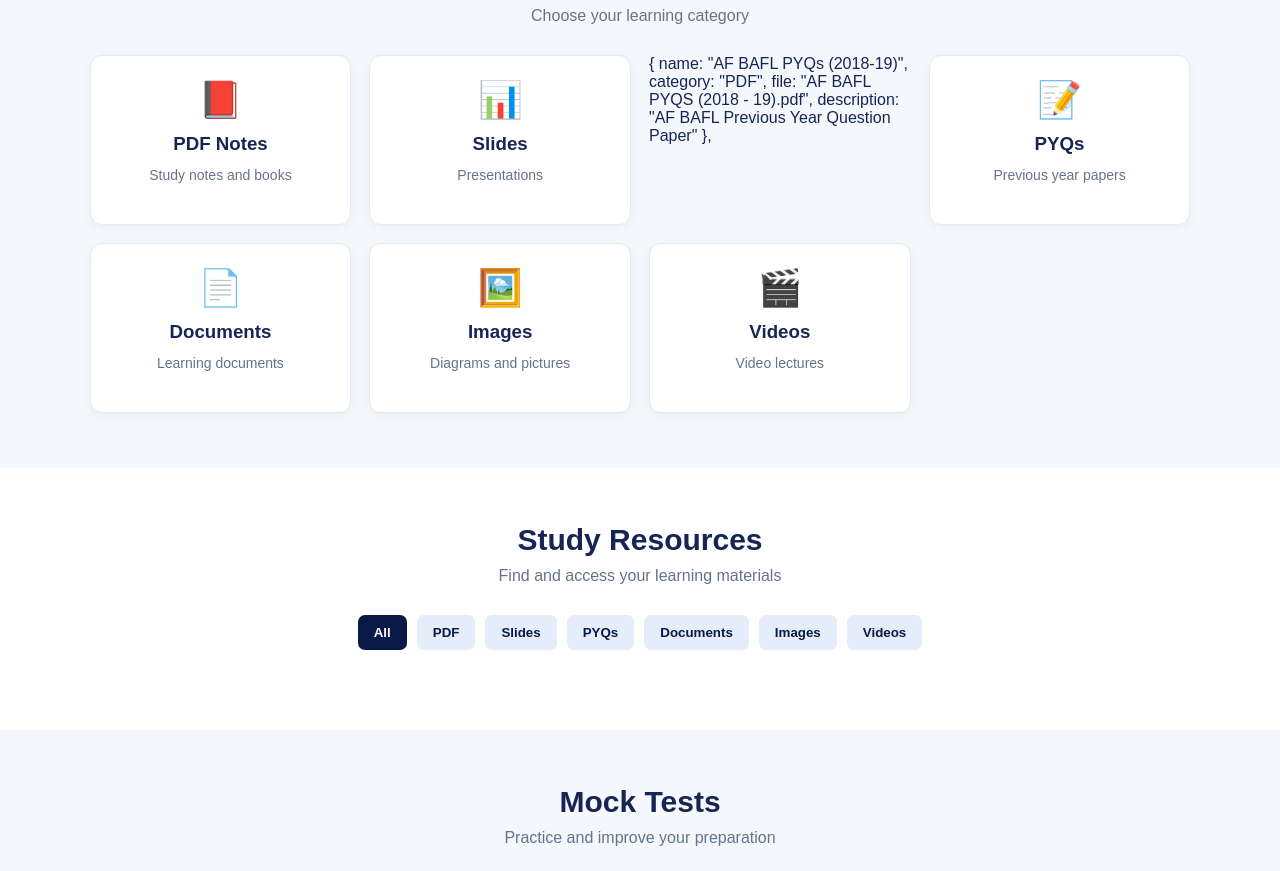
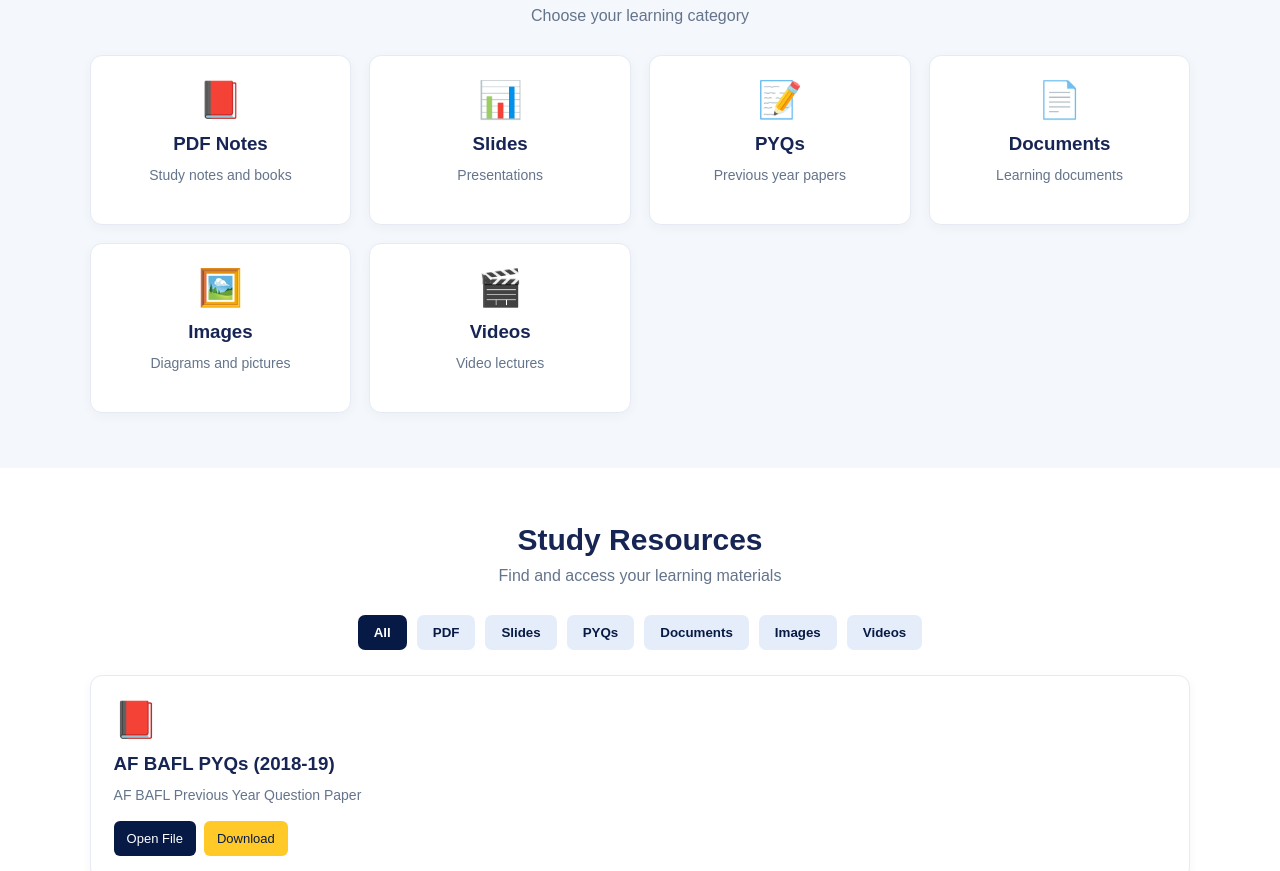
Before and after one commit to noorhasan567489-a11y/SKILLAORA, a plain HTML site: page index.html in a window 1280 px wide. Shown: the part 655-1526 px from the top of the page. Drawn offline with Linux system fonts and the light colour scheme.

Commit message:
Update index.html

```diff
--- a/index.html
+++ b/index.html
@@ -112,12 +112,7 @@ nav{justify-content:center;gap:12px}
 <div class="emoji">📊</div>
 <h3>Slides</h3>
 <p>Presentations</p>
-</div> {
-  name: "AF BAFL PYQs (2018-19)",
-  category: "PDF",
-  file: "AF BAFL PYQS (2018 - 19).pdf",
-  description: "AF BAFL Previous Year Question Paper"
-},
+</div>
 
 <div class="category" onclick="filterCategory('PYQs')">
 <div class="emoji">📝</div>
@@ -246,9 +241,7 @@ const FILES = [
   category: "PDF",
   file: "AF BAFL PYQS (2018 - 19).pdf",
   description: "AF BAFL Previous Year Question Paper"
-},
-
-},
+}
 ];
 
 let selectedCategory = "All";
@@ -301,7 +294,7 @@ actions.className = "card-actions";
 const open = document.createElement("a");
 open.href = "#viewer";
 open.textContent = "Open File";
-open.addEventListener("click",()=>openFile(index));
+open.addEventListener("click",(e)=>{e.preventDefault();openFile(index);});
 
 const download = document.createElement("a");
 download.href = item.file;
```
